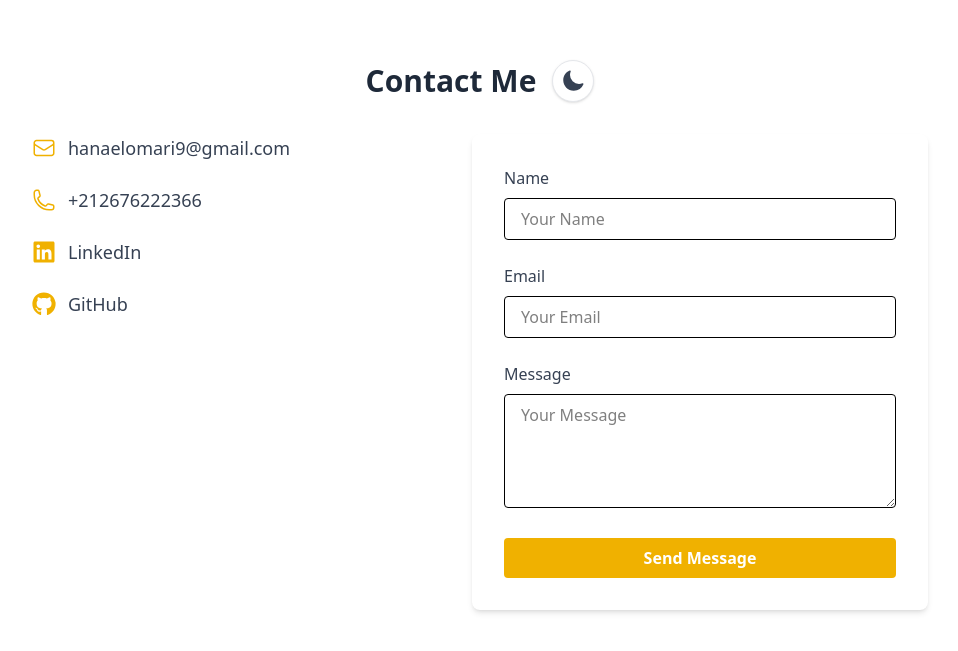
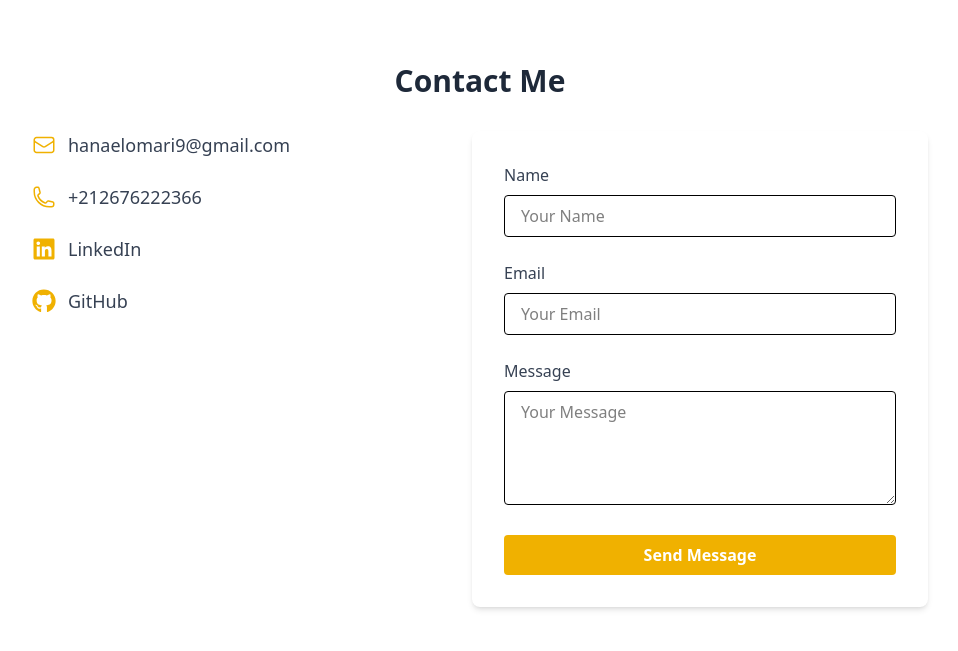
Before and after one commit to ElomariHana/hana-elomari-portfolio, a React (Vite) app: page / in a window 1280 px wide. Shown: the part 6303-6954 px from the top of the page, without its empty margins (160-1118 px from the left). Built offline with nearby package versions, Linux system fonts and the light colour scheme.

Commit message:
fix: issue

```diff
--- a/src/components/Contact.jsx
+++ b/src/components/Contact.jsx
@@ -1,7 +1,5 @@
 import { EnvelopeIcon, PhoneIcon } from '@heroicons/react/24/outline';
 import { FaLinkedin, FaGithub } from 'react-icons/fa';
-import DarkModeToggle from './DarkModeToggle';
-
 const contactInfo = [
   {
     icon: <EnvelopeIcon className="w-6 h-6 text-yellow-500" />,
@@ -29,7 +27,6 @@ const Contact = () => (
   <section className="flex flex-col items-center justify-center min-h-[60vh] py-12">
     <div className="flex items-center gap-4 mb-8">
       <h2 className="text-3xl font-bold text-gray-800 dark:text-gray-100">Contact Me</h2>
-      <DarkModeToggle inline={true} />
     </div>
     <div className="flex flex-col md:flex-row gap-12 w-full max-w-4xl">
       {/* Contact Info */}
```
